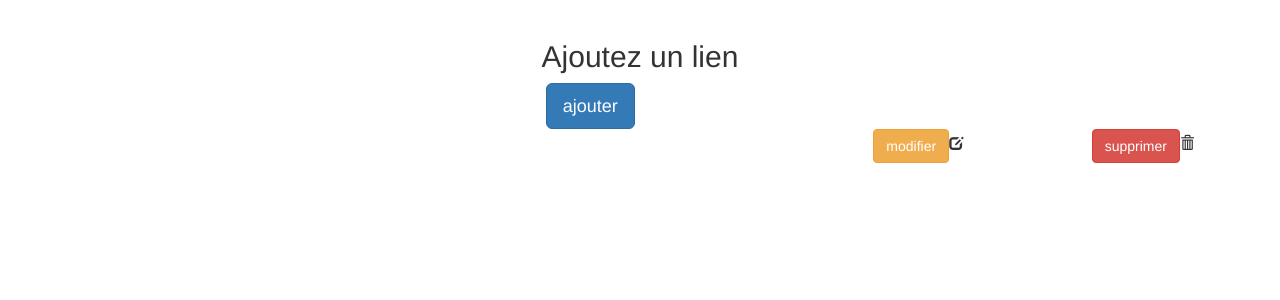
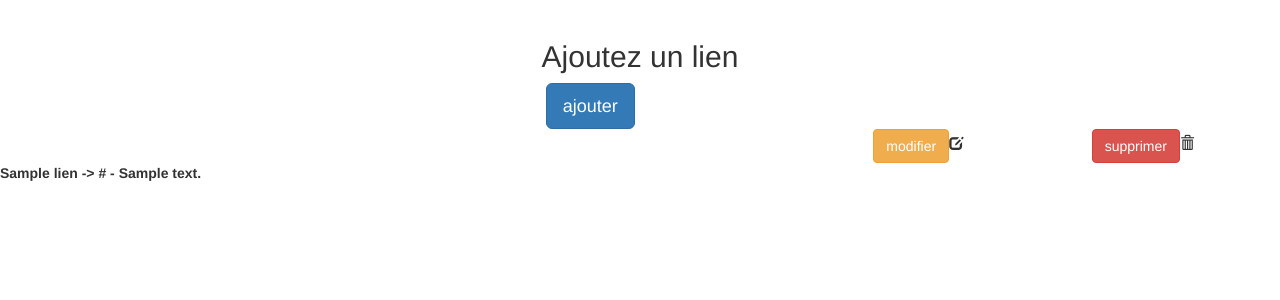
Before and after one commit to simplonve/partage_de_liens, a Flask app: template partage_de_lien/templates/index.html in a window 1280 px wide. Shown: the part 72-372 px from the top of the page. Run offline with Flask 2, Linux system fonts and the light colour scheme; the template is opened without the code that fills it: most values are stand-ins (such as "Sample title", 1, 10 or a date in 2020); some libraries are stand-ins or nearby versions.

Commit message:
activation de la db

```diff
--- a/partage_de_lien/main.py
+++ b/partage_de_lien/main.py
@@ -2,32 +2,97 @@
 # -*- coding:utf-8 -*-
 import os
 from datetime import date
+import rethinkdb as rdb
+from rethinkdb.errors import RqlRuntimeError, RqlDriverError
 from time import localtime, strftime
 from flask import Flask, request, redirect, flash, render_template, g, jsonify, abort
 
+RDB_HOST =  os.environ.get('RDB_HOST') or 'localhost'
+RDB_PORT = os.environ.get('RDB_PORT') or 28015
+TODO_DB = 'partage'
+
+def dbSetup():
+    connection = rdb.connect(host=RDB_HOST, port=RDB_PORT)
+    try:
+        rdb.db_create(TODO_DB).run(connection)
+        rdb.db(TODO_DB).table_create('lien').run(connection)
+        print 'Database setup completed. Now run the app without --setup.'
+    except RqlRuntimeError:
+        print 'App database already exists. Run the app without --setup.'
+    finally:
+        connection.close()
+
+def requet(titre, url, description):
+    rdb.db('partage').table('lien').insert([{ 'titre' : titre, 'url' : url, 'description' : description}]).run(g.rdb_conn)
+    flash('Task Added')
+
+def delete(id):
+    rdb.db('partage').table("lien").get(id).delete().run(g.rdb_conn)
+    flash('Lien supprimer')
+
+def modif(titre, url, description, id):
+    rdb.db('partage').table("lien").get(id).update({ 'titre' : titre, 'url' : url, 'description' : description}).run(g.rdb_conn)
+
 app = Flask(__name__)
+app.config.from_object(__name__)
+
+@app.before_request
+def before_request():
+    try:
+        g.rdb_conn = rdb.connect(host=RDB_HOST, port=RDB_PORT, db=TODO_DB)
+    except RqlDriverError:
+        abort(503, "No database connection could be established.")
+
+@app.teardown_request
+def teardown_request(exception):
+    try:
+        g.rdb_conn.close()
+    except AttributeError:
+        pass
+
 
 @app.route('/', methods=['GET', 'POST'])
 def main():
-	if request.method == "GET":
-		return render_template('index.html')
+    if request.method == "GET":
+        list_lien = list(rdb.table('lien').run(g.rdb_conn))
+        return render_template('index.html', list_lien=list_lien)
 
-	else:
-			if request.form["submit"] == "ajouter":
-				return render_template('form.html', titre='Ajout de lien', bouton='insert')
+    else:
+            if request.form["submit"] == "ajouter":
+                return render_template('form.html', titre='Ajout de lien', bouton='insert',)
 
-			elif request.form["submit"] == "modifier":
-				return render_template('form.html', titre='Modifier un lien', bouton='update')
+            elif request.form["submit"] == "modifier":
+                id = request.form['id']
+                titre = request.form['titre']
+                lien = request.form['url']
+                description = request.form['description']
+                return render_template('form.html', titre='Modifier un lien', bouton='update', title=titre, url=lien, descr=description, id=id)
 
-			elif request.form["submit"] == "update":
-				return render_template('index.html')
+            elif request.form["submit"] == "update":
+                id = request.form['id']
+                titre = request.form['titre']
+                lien = request.form['lien']
+                descr = request.form['description']
+                modif(titre, lien, descr, id)
+                list_lien = list(rdb.table('lien').run(g.rdb_conn))
+                return render_template('index.html', list_lien=list_lien)
 
-			elif request.form["submit"] == "insert":
-				return render_template('index.html')
+            elif request.form["submit"] == "insert":
+                titre = request.form['titre']
+                lien = request.form['lien']
+                descr = request.form['description']
+                requet(titre, lien, descr)
+                list_lien = list(rdb.table('lien').run(g.rdb_conn))
+                return render_template('index.html', list_lien=list_lien)
 
-			elif request.form["submit"] == "supprimer":
-				return render_template('index.html')
+            elif request.form["submit"] == "supprimer":
+                id = request.form['id']
+                delete(id)
+                list_lien = list(rdb.table('lien').run(g.rdb_conn))
+                return render_template('index.html', list_lien=list_lien)
 
 
 if __name__ == '__main__':
+    app.secret_key = '\xf8\xff\xbc\xfe\xde\x03\x8b\x81\xc9\x9c\xc4\xbe\x95\xa2\xf2'
+    app.config['SESSION_TYPE'] = 'filesystem'
     app.run(debug=True)
--- a/partage_de_lien/templates/index.html
+++ b/partage_de_lien/templates/index.html
@@ -5,22 +5,34 @@
 {{ titre }}
 {% endblock %}
 
-{% block form %}
+{% block corps %}
 <div class="row">
             <div class = "col-md-4"></div>
             <div class="col-md-4"><h2>Ajoutez un lien</h2></div>
             <div class="col-md-4"></div>
 </div>
 <form method="POST">
-             <div class="row">
+   <div class="row">
                   <div class="col-md-5"></div>
                   <div class="col-md-1"><input type="submit" class="btn btn-primary btn-lg" name="submit" value="ajouter"></input></div>
 	      <div class="col-md-6"></div>
 	</div>
+</form>
+
+
+{% for lien in list_lien %}
+<form method="POST">
+
 	<div class="row">
                    <div class="col-md-8"></div>
                    <div class="col-md-2"><input type="submit" class="btn btn-warning" name="submit" value="modifier"><span class="glyphicon glyphicon-edit" aria-hidden="true"></span></input></div>
                    <div class="col-md-2"><input type="submit" class="btn btn-danger" name="submit" value="supprimer"><span class="glyphicon glyphicon-trash" aria-hidden="true"></span></input></div>
             </div>
+    <label for="del">{{ lien['titre'] }} -> {{ lien['url'] }} - {{ lien['description'] }}</label>
+    <input type="hidden" name="id" value="{{ lien['id'] }}"/>
+    <input type="hidden" name="titre" value="{{ lien['titre'] }}"/>
+    <input type="hidden" name="url" value="{{ lien['url'] }}"/>
+    <input type="hidden" name="description" value="{{ lien['description'] }}"/>
 </form>
+{% endfor %}
 {% endblock %}
--- a/partage_de_lien/templates/squelette.html
+++ b/partage_de_lien/templates/squelette.html
@@ -23,7 +23,7 @@
 
     <nav class="container-fluid navbar navbar-inverse"><h1 class="text-center">Partage de liens</h1></nav>
 
-    {% block form %}{% endblock %}
+    {% block corps %}{% endblock %}
 
 
 
```
Also changed, not shown: partage_de_lien/templates/form.html (+5 -4 lines).
